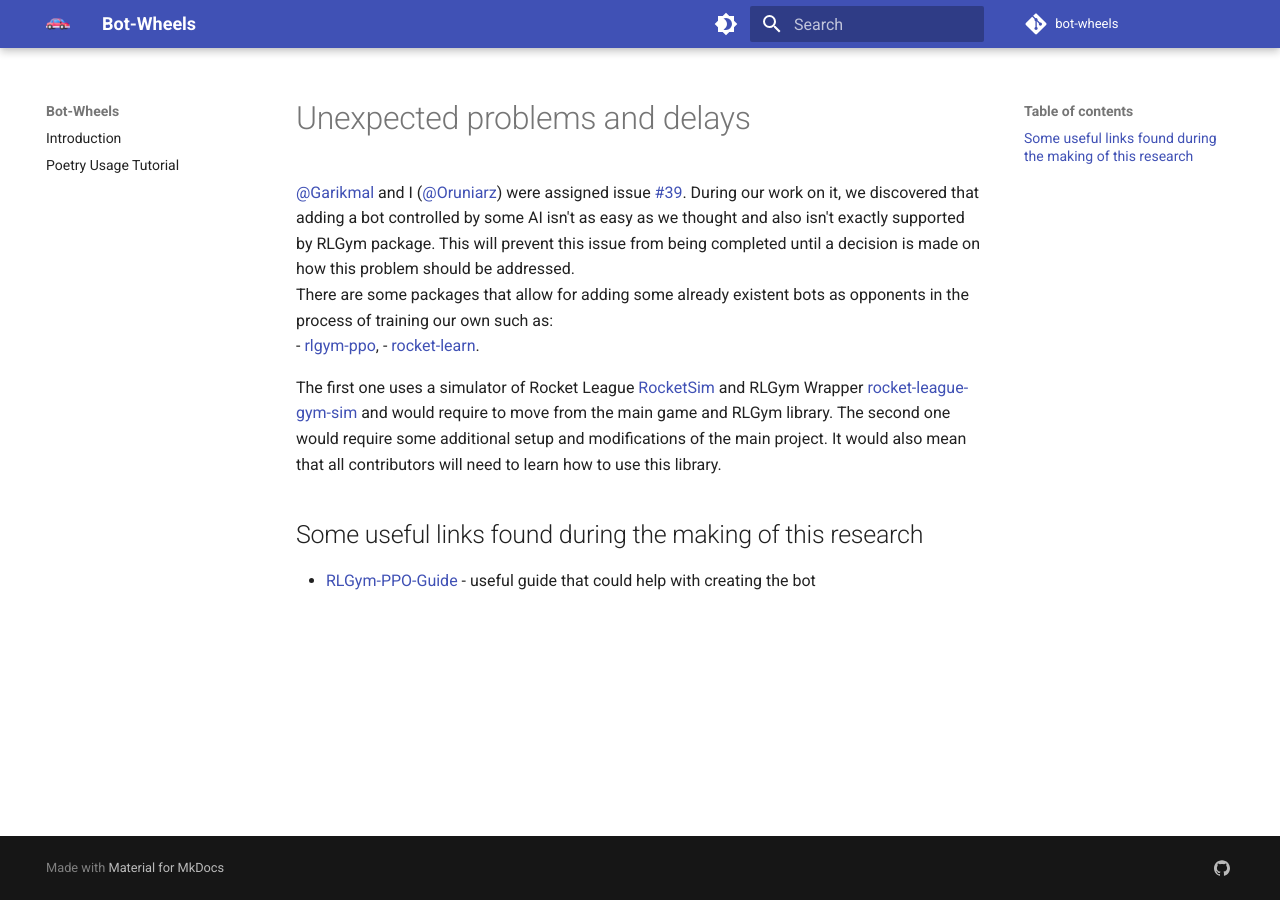
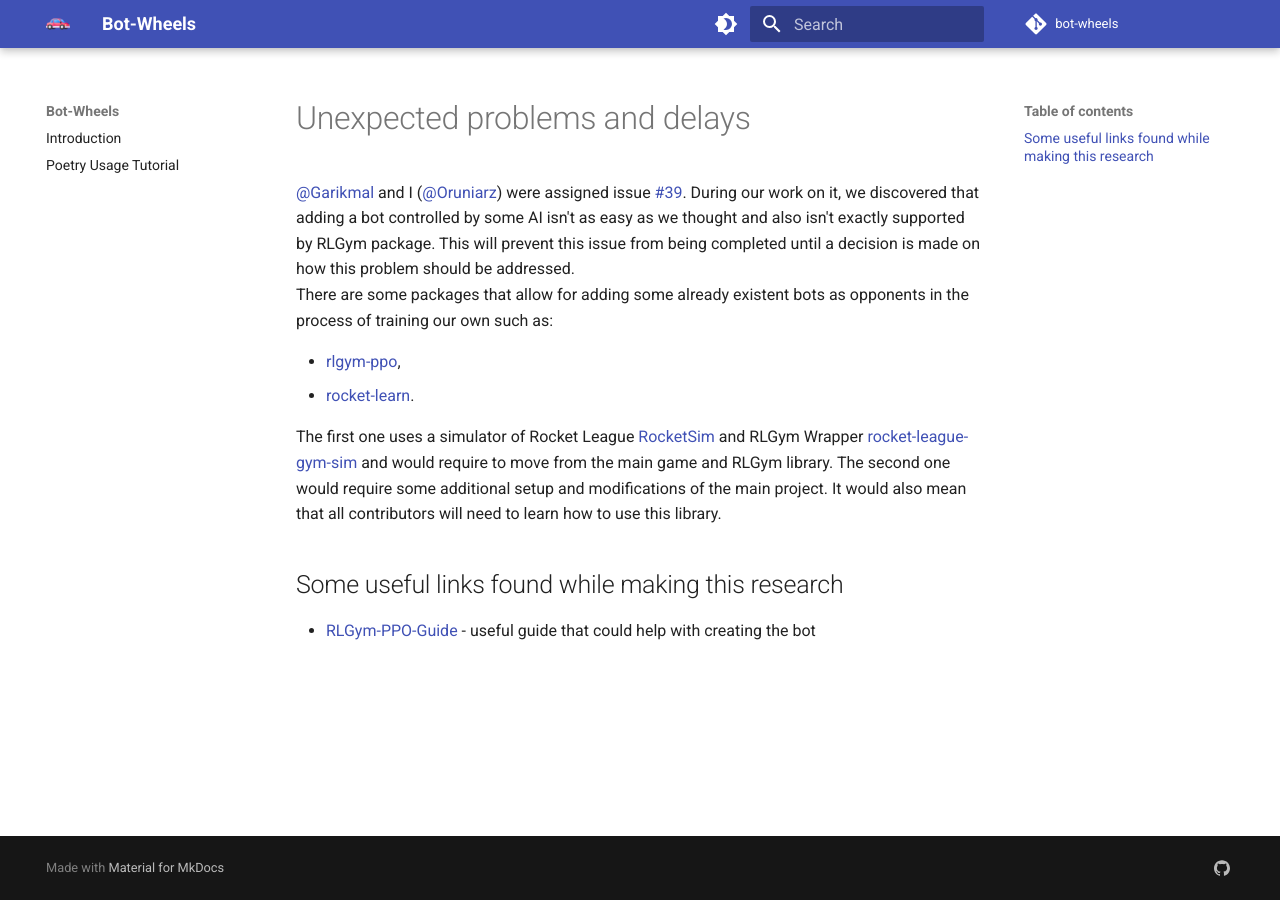
Before and after one commit to bot-wheels/docs, an MkDocs documentation site: the page built from docs/research/match_against_AI_bots.md, in a window 1280 px wide. Built offline with MkDocs 1.6.1 and Material for MkDocs 9.7.7, drawn with Linux system fonts in a browser that asks for light colours.

Commit message:
Update match_against_AI_bots.md
Co-Authored-By: Oruniarz <70721574+Oruniarz@users.noreply.github.com>

```diff
--- a/docs/research/match_against_AI_bots.md
+++ b/docs/research/match_against_AI_bots.md
@@ -1,4 +1,5 @@
 # Unexpected problems and delays
+
 [@Garikmal](https://github.com/Garikmal) and I ([@Oruniarz](https://github.com/Oruniarz)) were assigned issue
 [#39](https://github.com/bot-wheels/bot-wheels-core/issues/39). During our work on it, we discovered that
 adding a bot controlled by some AI isn't as easy as we thought and also isn't exactly supported by RLGym
@@ -6,6 +7,7 @@ package. This will prevent this issue from being completed until a decision is m
 addressed. </br>
 There are some packages that allow for adding some already existent bots as opponents in the process of training
 our own such as: </br>
+
 - [rlgym-ppo](https://github.com/AechPro/rlgym-ppo),
 - [rocket-learn](https://github.com/Rolv-Arild/rocket-learn).
 
@@ -14,5 +16,6 @@ and RLGym Wrapper [rocket-league-gym-sim](https://github.com/AechPro/rocket-leag
 to move from the main game and RLGym library. The second one would require some additional setup and modifications
 of the main project. It would also mean that all contributors will need to learn how to use this library.
 
-## Some useful links found during the making of this research
+## Some useful links found while making this research
+
 - [RLGym-PPO-Guide](https://github.com/ZealanL/RLGym-PPO-Guide) - useful guide that could help with creating the bot
```
